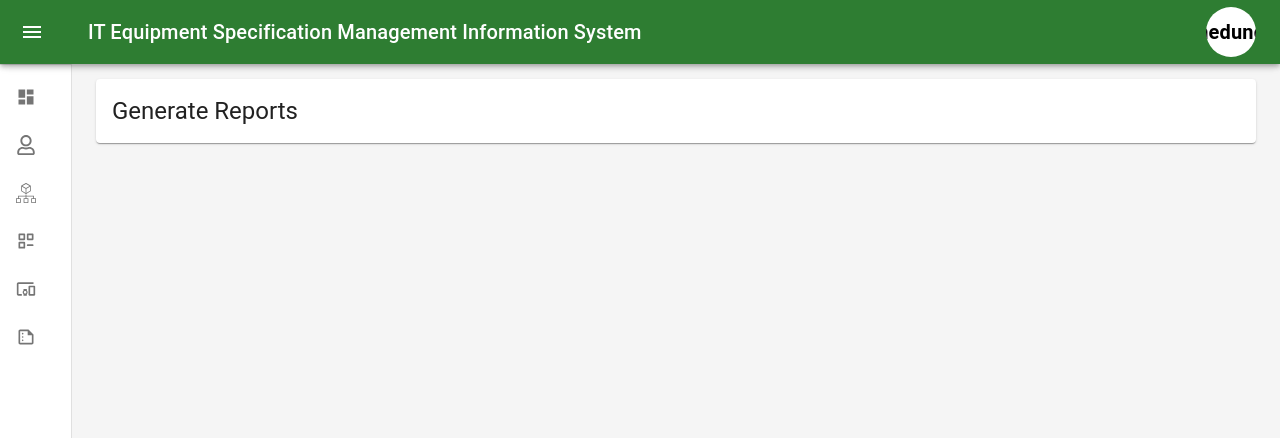
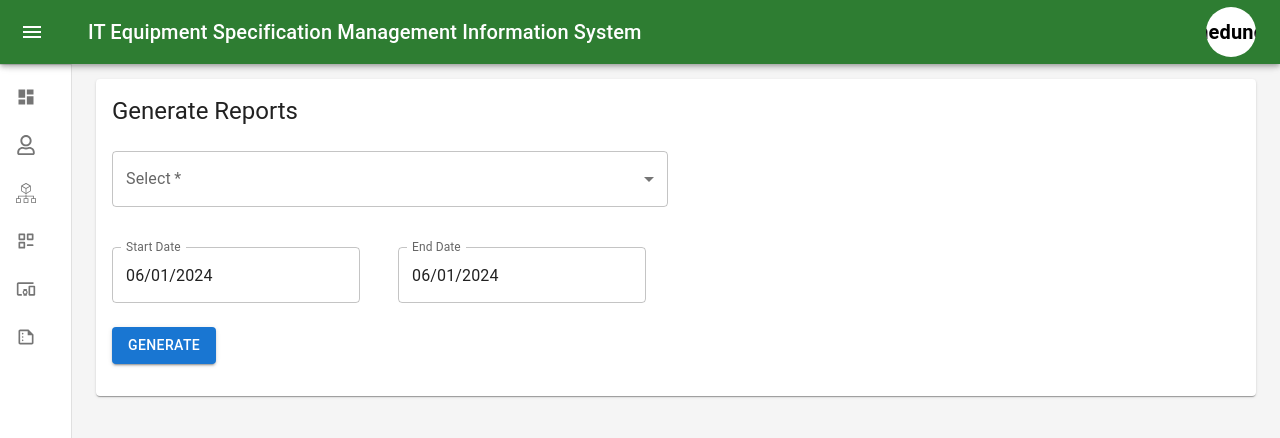
Before and after one commit to ifarooq09/specsSystem, a React (Vite) app in the folder frontEnd/: page /reports in a window 1280 px wide. Shown: the top 438 px of the page. Built offline with nearby package versions, Linux system fonts and the light colour scheme; no server answers.

Commit message:
Report page updated

```diff
--- a/frontEnd/package.json
+++ b/frontEnd/package.json
@@ -13,10 +13,12 @@
     "@emotion/react": "^11.11.4",
     "@emotion/styled": "^11.11.5",
     "@mui/icons-material": "^5.15.15",
-    "@mui/material": "^5.15.15",
+    "@mui/material": "^5.16.1",
     "@mui/x-data-grid": "^7.4.0",
+    "@mui/x-date-pickers": "^7.10.0",
     "axios": "^1.6.8",
     "date-fns": "^3.6.0",
+    "dayjs": "^1.11.11",
     "react": "^18.2.0",
     "react-dom": "^18.2.0",
     "react-icons": "^5.2.1",
--- a/frontEnd/src/components/pages/Profile.jsx
+++ b/frontEnd/src/components/pages/Profile.jsx
@@ -9,7 +9,7 @@ import {
   Button,
   Grid,
 } from "@mui/material";
-import EditProfile from "../../../EdirProfile";
+import EditProfile from "./EditProfile";
 
 const Profile = () => {
   const [loginData, setLoginData] = useState({});
--- a/frontEnd/src/components/pages/Reports.jsx
+++ b/frontEnd/src/components/pages/Reports.jsx
@@ -1,7 +1,23 @@
 import Sidebar from "../layout/Sidebar";
 import { Box, Paper, Typography } from "@mui/material";
+import {
+  Grid,
+  FormControl,
+  InputLabel,
+  Select,
+  MenuItem,
+  Button,
+} from "@mui/material";
+import { LocalizationProvider } from "@mui/x-date-pickers/LocalizationProvider";
+import { AdapterDayjs } from "@mui/x-date-pickers/AdapterDayjs";
+import { DatePicker } from "@mui/x-date-pickers/DatePicker";
+import dayjs from "dayjs";
+import { useState } from "react";
 
 const Reports = () => {
+  const [startDate, setStartDate] = useState(dayjs());
+  const [endDate, setEndDate] = useState(dayjs());
+
   return (
     <>
       <Box sx={{ display: "flex" }}>
@@ -30,6 +46,52 @@ const Reports = () => {
             <Typography component="h1" variant="h5">
               Generate Reports
             </Typography>
+            <Box
+              component="form"
+              noValidate
+              //   onSubmit={}
+              sx={{ mt: 3 }}
+            >
+              <Grid container spacing={2}>
+                <Grid item xs={12} sm={6}>
+                  <FormControl fullWidth required>
+                    <InputLabel id="role-label">Select</InputLabel>
+                    <Select
+                      labelId="role-label"
+                      id="role"
+                      name="role"
+                      //   value={}
+                      label="Role"
+                      //   onChange={}
+                    >
+                      <MenuItem value="admin">Admin</MenuItem>
+                      <MenuItem value="user">User</MenuItem>
+                    </Select>
+                  </FormControl>
+                </Grid>
+              </Grid>
+              <LocalizationProvider dateAdapter={AdapterDayjs}>
+                <Grid container spacing={2} sx={{ mt: 3 }}>
+                  <Grid item xs={6} sm={3}>
+                    <DatePicker
+                      label="Start Date"
+                      value={startDate}
+                      onChange={(newValue) => setStartDate(newValue)}
+                    />
+                  </Grid>
+                  <Grid item xs={6} sm={3}>
+                    <DatePicker
+                      label="End Date"
+                      value={endDate}
+                      onChange={(newValue) => setEndDate(newValue)}
+                    />
+                  </Grid>
+                </Grid>
+              </LocalizationProvider>
+              <Button type="submit" variant="contained" sx={{ mt: 3, mb: 2 }}>
+                Generate
+              </Button>
+            </Box>
           </Paper>
         </Box>
       </Box>
```
Also changed, not shown: frontEnd/src/components/pages/EditProfile.jsx (renamed from frontEnd/EdirProfile.jsx), 1 other file (tests, documents, lock files or other folders).
